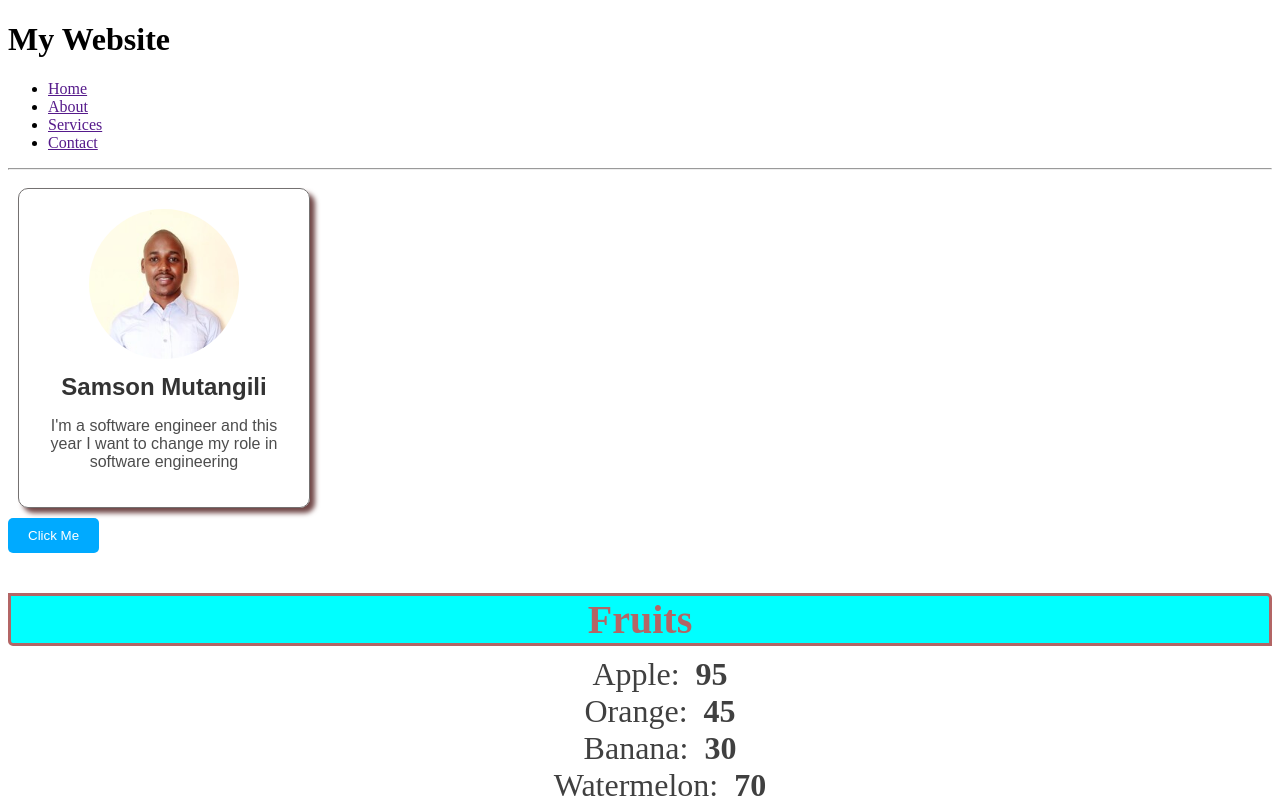
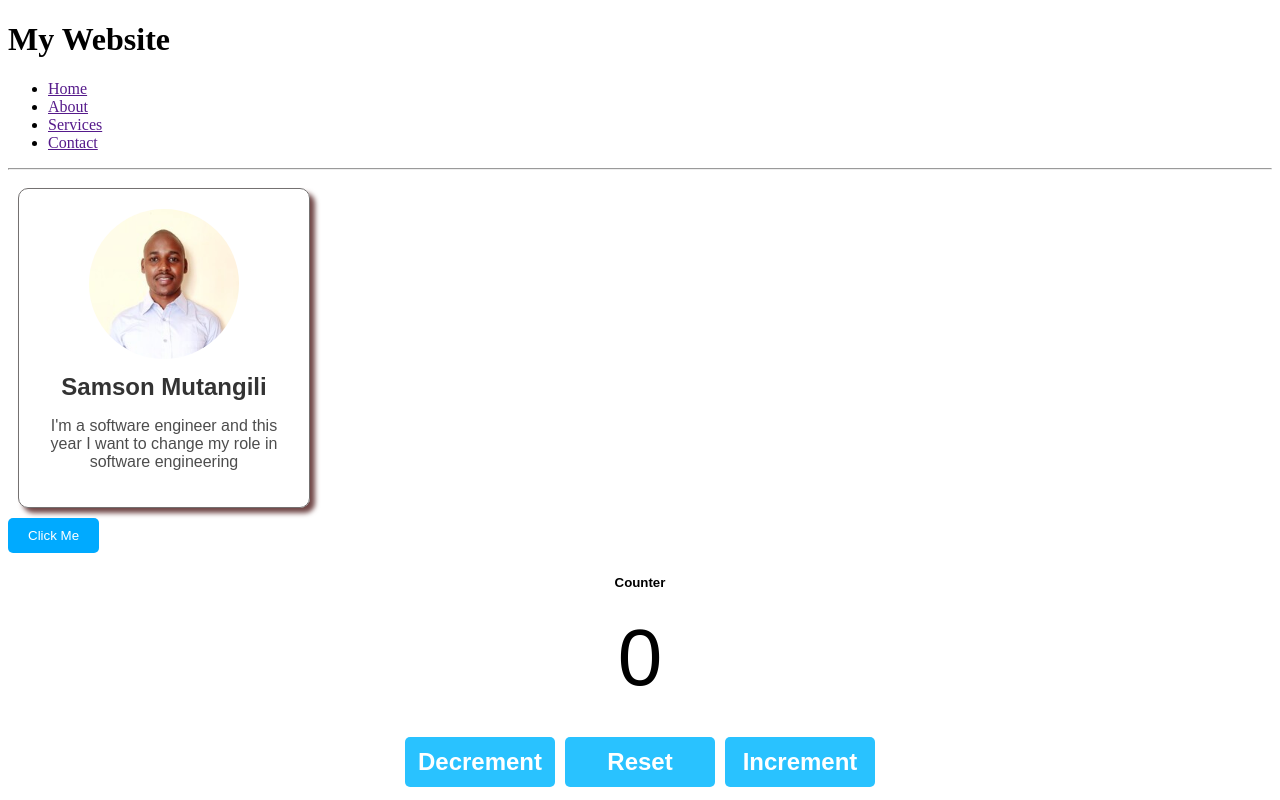
Before and after one commit to samson-mutangili/ReactJs, a React app in the folder my-react-app/: page / in a window 1280 px wide. Shown: the top 800 px of the page. Built offline with nearby package versions, Linux system fonts and the light colour scheme; the HTML template or start-up script is replaced by a standard one.

Commit message:
Implemented a counter that increments, reset to default value and increments the value

```diff
--- a/my-react-app/src/App.jsx
+++ b/my-react-app/src/App.jsx
@@ -6,6 +6,7 @@
 import Student from './Student.jsx';
 import UserGreeting from './UserGreeting.jsx';
 import List from './List.jsx';
+import Counter from './Counter.jsx';
 
 function App() {
 
@@ -30,6 +31,7 @@
       <Card/>
       <br></br>
       <Button/>
+      <Counter/>
       {/* <UserGreeting isLoggedIn={true} username="Samson"/>
       <Student name="Samson" age={27} profession="Software Engineer" hasMasters={true}/>
       <Student name="Justus" age={28} profession="Chef" hasMasters={false}/>
--- /dev/null
+++ b/my-react-app/src/Counter.jsx
@@ -0,0 +1,49 @@
+import React, {useState} from "react";
+
+function Counter(){
+
+    const [count, setCount] = useState(0);
+
+    const increment = () => {
+        setCount(count + 1);
+    }
+
+    const decrement = () => {
+        setCount(count +- 1);
+    }
+
+    const reset = () => {
+        setCount(0);
+    }
+
+    return(
+        <div className="counter-container">
+            <h5>Counter</h5>
+            <p className="count-display">{count}</p>
+            <button className="counter-button" onClick={decrement}>Decrement</button>
+            <button className="counter-button" onClick={reset}>Reset</button>
+            <button className="counter-button" onClick={increment}>Increment</button>
+        </div>
+    );
+
+    // const [name, setName] = useState("Guest");
+    // const [age, setAge] = useState(0);
+    // const updateName = () => {
+    //     setName("Samson");
+    // }
+
+    // const incrementAge = () => {
+    //     setAge(age + 1);
+    // }
+    // return(
+    //     <div>
+    //         <p>Name: {name}</p>
+    //         <button onClick={updateName}>Set Name</button>
+
+    //         <p>Age: {age}</p>
+    //         <button onClick={incrementAge}>Increment Age</button>
+    //     </div>
+    // );
+}
+
+export default Counter
--- a/my-react-app/src/index.css
+++ b/my-react-app/src/index.css
@@ -75,3 +75,31 @@
   color: hsl(0, 0%, 45%);
   cursor: pointer;
 }
+
+.counter-container{
+  text-align: center;
+  font-family: Arial, Helvetica, sans-serif;
+}
+
+.count-display{
+  font-size: 5em;
+  margin-top: 10px;
+  margin-bottom: 30px;
+}
+
+.counter-button{
+  width: 150px;
+  height: 50px;
+  font-size: 1.5em;
+  font-weight: bold;
+  margin: 3px 5px;
+  background-color: hsl(197, 100%, 58%);
+  color: white;
+  border: none;
+  border-radius: 5px;
+  cursor: pointer;
+}
+
+.counter-button:hover{
+  background-color: hsl(197, 100%, 38%);
+}
```
